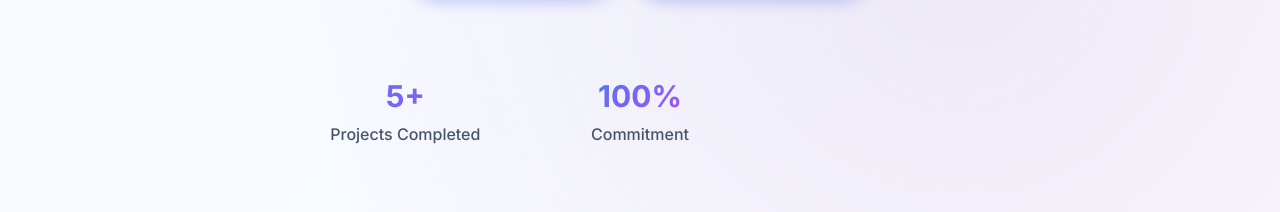
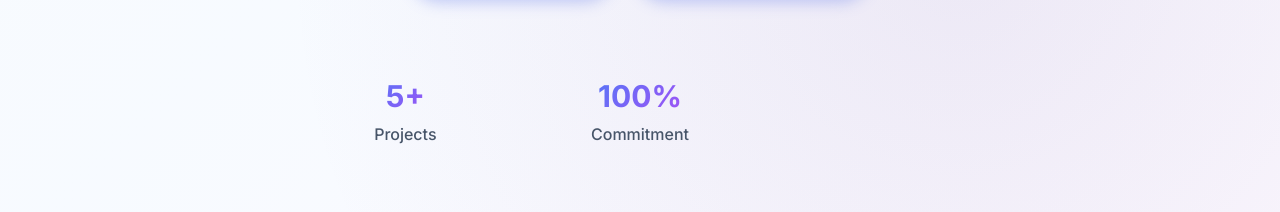
Before and after one commit to Ukzzz/Protfolio-Website, a React (Create React App) app in the folder FrontEnd/: page / in a window 1280 px wide. Shown: the part 994-1206 px from the top of the page. Built offline with nearby package versions, Linux system fonts and the light colour scheme.

Commit message:
Update Hero.tsx

```diff
--- a/FrontEnd/src/components/Hero.tsx
+++ b/FrontEnd/src/components/Hero.tsx
@@ -182,7 +182,7 @@ const Hero: React.FC = () => {
                 5+
               </div>
               <div className="text-slate-600 font-medium">
-                Projects Completed
+                Projects
               </div>
             </div>
             <div className="text-center">
```
